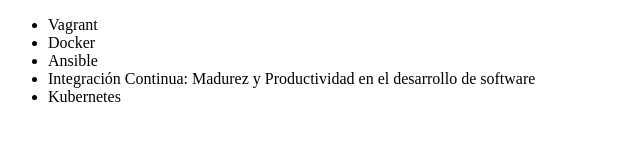
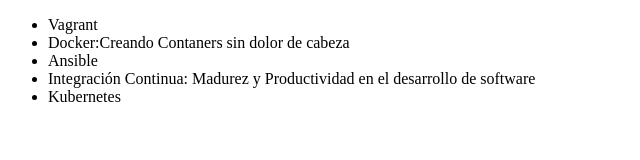
Before and after one commit to FrancisAlexandraDelgado/alura-git, a plain HTML site: page index.html in a window 1280 px wide. Shown: the whole page, without its empty margins (0-640 px from the left). Drawn offline with Linux system fonts and the light colour scheme.

Commit message:
Actualizando nomnre del curso de Docker

```diff
--- a/index.html
+++ b/index.html
@@ -7,7 +7,7 @@
 	<body>
 			<ul>
 				<li>Vagrant</li>
-				<li>Docker</li>
+				<li>Docker:Creando Contaners sin dolor de cabeza</li>
 				<li>Ansible</li>
 				<li>Integración Continua: Madurez y Productividad en el desarrollo de software </li>
 				<li>Kubernetes</li>
```
